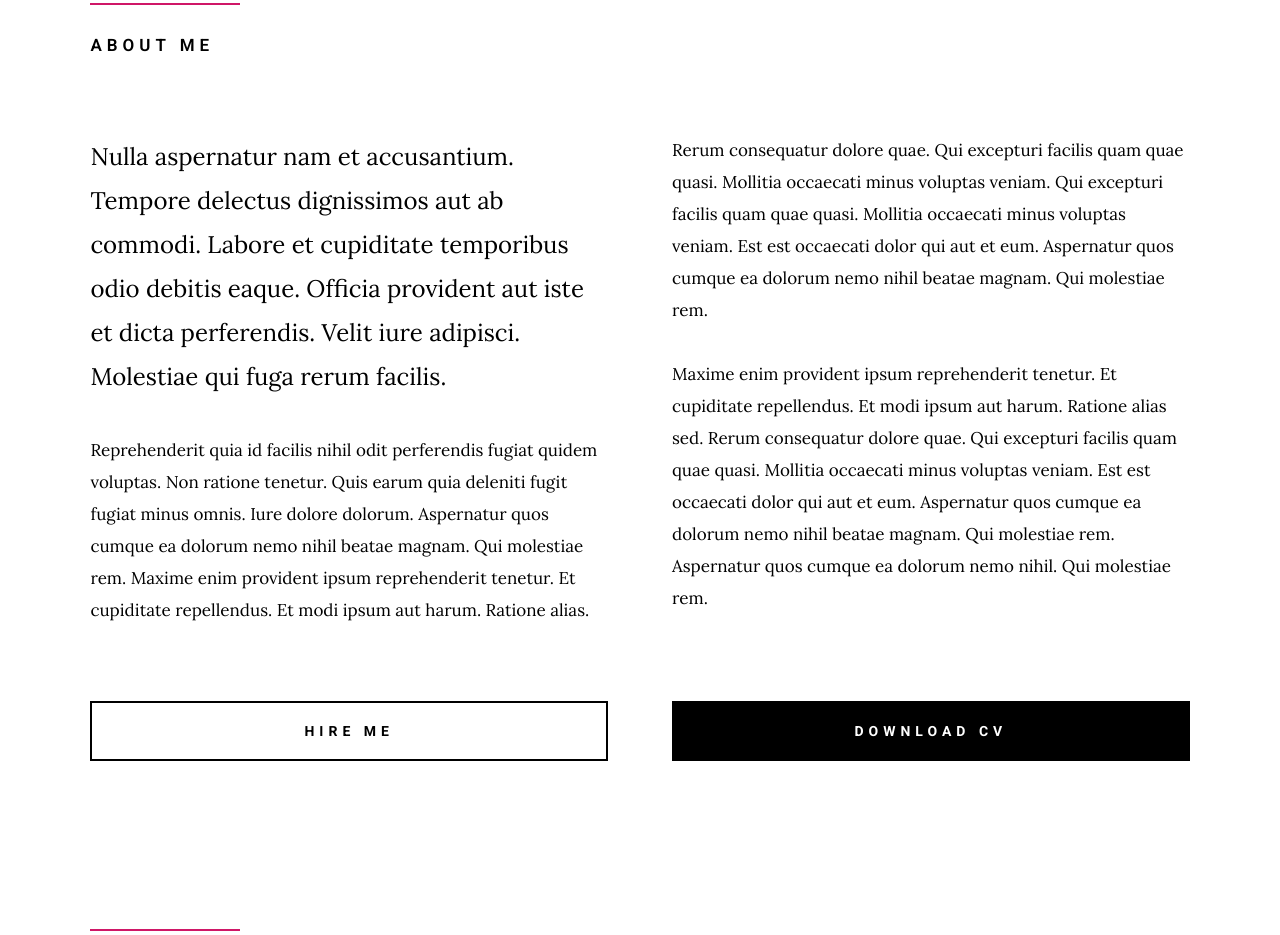
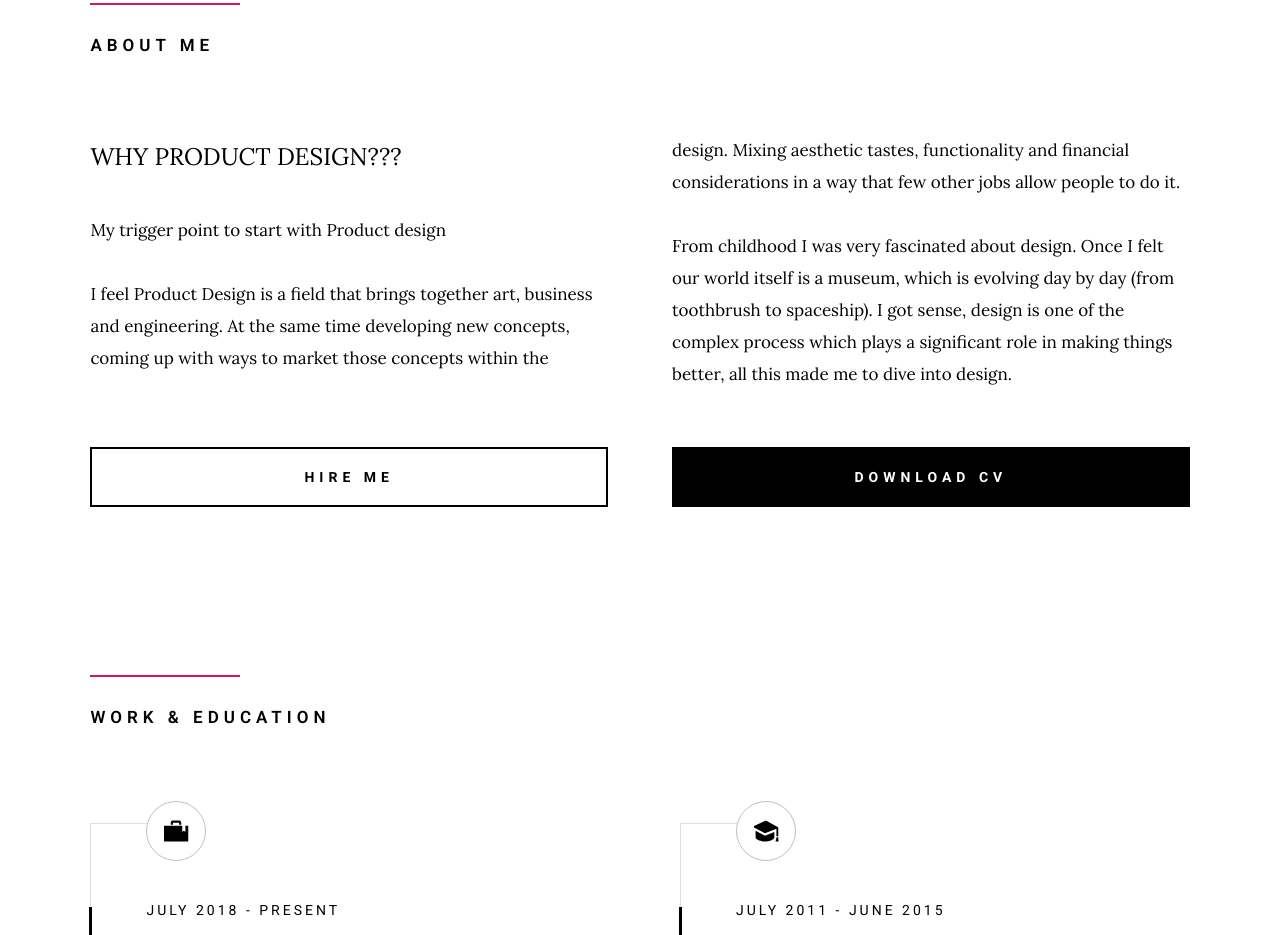
Before and after one commit to mrinalarrnab/Portfolio, a plain HTML site: page index.html in a window 1280 px wide. Shown: the part 989-1924 px from the top of the page. Drawn offline with Linux system fonts and the light colour scheme; a web font is replaced by a local one.

Commit message:
Commit 5
About Content Changed

```diff
--- a/index.html
+++ b/index.html
@@ -53,7 +53,7 @@
             <ul class="header-main-nav">
                 <li class="current"><a class="smoothscroll" href="#intro" title="intro">Intro</a></li>
                 <li><a class="smoothscroll" href="#about" title="about">About</a></li>
-                <li><a class="smoothscroll" href="#services" title="services">Services</a></li>
+                <li><a class="smoothscroll" href="#Skills" title="Skills">Services</a></li>
                 <li><a class="smoothscroll" href="#works" title="works">Works</a></li>
                 <li><a class="smoothscroll" href="#contact" title="contact us">Say Hello</a></li>
             </ul>
@@ -115,36 +115,27 @@
             <div class="row about-me__content" data-aos="fade-up">
                 <div class="column large-full about-me__text">
                     <p class="lead">
-                    Nulla aspernatur nam et accusantium. Tempore delectus dignissimos aut
-                    ab commodi. Labore et cupiditate temporibus odio debitis eaque.
-                    Officia provident aut iste et dicta perferendis. Velit iure adipisci.
-                    Molestiae qui fuga rerum facilis.
+                    WHY PRODUCT DESIGN???
                     </p>
 
                     <p>
-                    Reprehenderit quia id facilis nihil odit perferendis fugiat quidem voluptas.
-                    Non ratione tenetur. Quis earum quia deleniti fugit fugiat minus omnis.
-                    Iure dolore dolorum. Aspernatur quos cumque ea dolorum nemo nihil
-                    beatae magnam. Qui molestiae rem. Maxime enim provident ipsum reprehenderit tenetur. Et cupiditate
-                    repellendus. Et modi ipsum aut harum. Ratione alias.
+                    My trigger point to start with Product design
                     </p>
 
                     <p>
-                    Rerum consequatur dolore quae.
-                    Qui excepturi facilis quam quae quasi. Mollitia occaecati minus voluptas veniam.
-                    Qui excepturi facilis quam quae quasi. Mollitia occaecati minus voluptas veniam. Est est occaecati dolor
-                    qui aut et eum. Aspernatur quos cumque ea dolorum nemo nihil
-                    beatae magnam. Qui molestiae rem.
+                    I feel Product Design is a field that brings together art,
+                    business and engineering. At the same time developing new concepts,
+                    coming up with ways to market those concepts within the design.
+                    Mixing aesthetic tastes, functionality and financial considerations
+                    in a way that few other jobs allow people to do it.
                     </p>
 
                     <p>
-                    Maxime enim provident ipsum reprehenderit tenetur. Et cupiditate
-                    repellendus. Et modi ipsum aut harum. Ratione alias sed. Rerum
-                    consequatur dolore quae. Qui excepturi facilis quam quae quasi.
-                    Mollitia occaecati minus voluptas veniam. Est est occaecati dolor
-                    qui aut et eum. Aspernatur quos cumque ea dolorum nemo nihil
-                    beatae magnam. Qui molestiae rem. Aspernatur quos cumque ea dolorum
-                    nemo nihil. Qui molestiae rem.
+                    From childhood I was very fascinated about design. Once I felt our
+                    world itself is a museum, which is evolving day by day
+                    (from toothbrush to spaceship). I got sense, design is one of the complex
+                    process which plays a significant role in making things better, all this
+                    made me to dive into design.
                     </p>
                 </div>
             </div>
```
